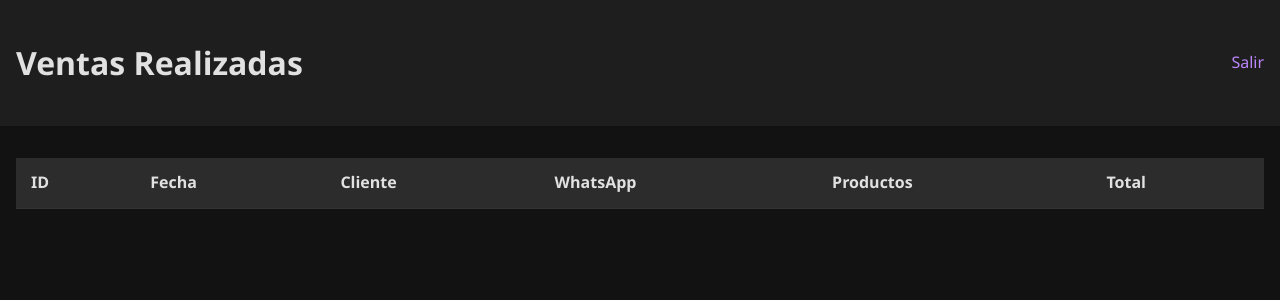
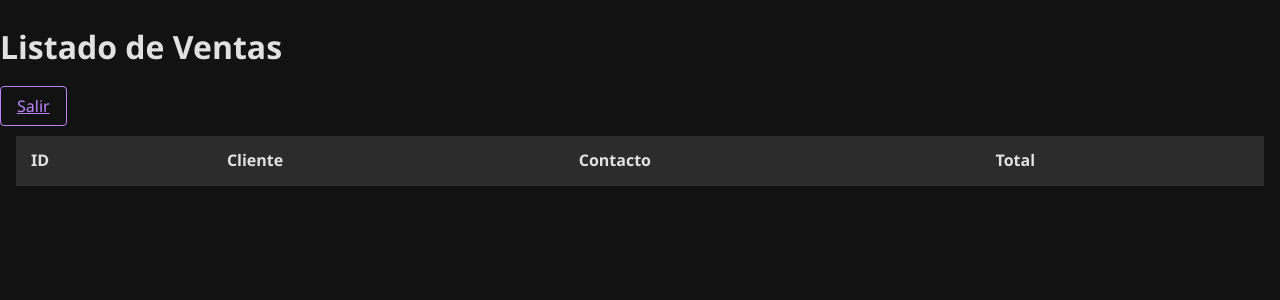
Before and after one commit to julmago/prueba1, a PHP site: page /admin/panel.php in a window 1280 px wide. Shown: the top 300 px of the page. Run offline with PHP 8.4, Linux system fonts and the light colour scheme; the visitor is signed in with stand-in values (Sample User, id 1); lists and menus that the app fills with data are empty.

Commit message:
Add files via upload

```diff
--- a/admin/panel.php
+++ b/admin/panel.php
@@ -6,8 +6,13 @@ if (!isset($_SESSION['admin_logged'])) {
 }
 
 $ventas = array_map('str_getcsv', file('../ventas.csv'));
+// Eliminar encabezados si existen
+if (isset($ventas[0][0]) && $ventas[0][0] === 'ID') {
+    array_shift($ventas);
+}
+
 usort($ventas, function($a, $b) {
-    return strtotime($b[1]) - strtotime($a[1]); // Ordenar por fecha (más nuevas primero)
+    return strtotime($b[1]) - strtotime($a[1]); // Orden descendente
 });
 ?>
 
@@ -21,7 +26,7 @@ usort($ventas, function($a, $b) {
 </head>
 <body class="dark-theme">
     <header>
-        <h1>Ventas Realizadas</h1>
+        <h1>Listado de Ventas</h1>
         <a href="logout.php" class="logout">Salir</a>
     </header>
 
@@ -30,10 +35,8 @@ usort($ventas, function($a, $b) {
             <thead>
                 <tr>
                     <th>ID</th>
-                    <th>Fecha</th>
                     <th>Cliente</th>
-                    <th>WhatsApp</th>
-                    <th>Productos</th>
+                    <th>Contacto</th>
                     <th>Total</th>
                 </tr>
             </thead>
@@ -41,10 +44,8 @@ usort($ventas, function($a, $b) {
                 <?php foreach ($ventas as $venta): ?>
                 <tr onclick="window.location='detalle_pedido.php?id=<?= $venta[0] ?>'">
                     <td><?= substr($venta[0], 0, 8) ?></td>
-                    <td><?= $venta[1] ?></td>
-                    <td><?= $venta[2] ?></td>
-                    <td><a href="https://wa.me/<?= $venta[3] ?>" target="_blank">Contactar</a></td>
-                    <td><?= $venta[4] ?></td>
+                    <td><?= htmlspecialchars($venta[2]) ?></td>
+                    <td><a href="https://wa.me/<?= $venta[3] ?>" target="_blank"><?= $venta[3] ?></a></td>
                     <td>$<?= number_format($venta[5], 2) ?></td>
                 </tr>
                 <?php endforeach; ?>
--- a/admin/styles.css
+++ b/admin/styles.css
@@ -1,3 +1,4 @@
+/* Estilos generales */
 :root {
     --bg-color: #121212;
     --surface: #1e1e1e;
@@ -15,23 +16,7 @@ body.dark-theme {
     line-height: 1.6;
 }
 
-.login-container {
-    max-width: 400px;
-    margin: 5rem auto;
-    padding: 2rem;
-    background: var(--surface);
-    border-radius: 8px;
-    box-shadow: 0 4px 6px rgba(0, 0, 0, 0.1);
-}
-
-header {
-    background: var(--surface);
-    padding: 1rem;
-    display: flex;
-    justify-content: space-between;
-    align-items: center;
-}
-
+/* Panel de ventas */
 .table-container {
     overflow-x: auto;
     padding: 1rem;
@@ -40,7 +25,6 @@ header {
 table {
     width: 100%;
     border-collapse: collapse;
-    margin-top: 1rem;
 }
 
 th, td {
@@ -51,6 +35,8 @@ th, td {
 
 th {
     background-color: #2c2c2c;
+    position: sticky;
+    top: 0;
 }
 
 tr:hover {
@@ -58,16 +44,7 @@ tr:hover {
     cursor: pointer;
 }
 
-a {
-    color: var(--primary);
-    text-decoration: none;
-}
-
-.error {
-    color: #ff5555;
-    margin-bottom: 1rem;
-}
-
+/* Detalle de pedido */
 .detail-container {
     display: flex;
     flex-wrap: wrap;
@@ -75,7 +52,7 @@ a {
     padding: 1rem;
 }
 
-.client-info, .products-info {
+.client-info, .meta-info {
     flex: 1;
     min-width: 300px;
     background: var(--surface);
@@ -83,20 +60,35 @@ a {
     border-radius: 8px;
 }
 
-.total {
-    font-size: 1.2rem;
-    margin-top: 1rem;
+.client-info pre {
+    white-space: pre-wrap;
+    font-family: inherit;
+    background: #2a2a2a;
+    padding: 1rem;
+    border-radius: 4px;
+}
+
+/* Botones */
+.logout, .back {
     color: var(--primary);
+    padding: 8px 16px;
+    border: 1px solid var(--primary);
+    border-radius: 4px;
+    transition: all 0.3s;
+}
+
+.logout:hover, .back:hover {
+    background: var(--primary);
+    color: #000;
 }
 
 /* Responsive */
 @media (max-width: 768px) {
-    .login-container {
-        margin: 2rem 1rem;
-        padding: 1.5rem;
-    }
-
     th, td {
         padding: 8px 10px;
     }
+
+    .detail-container {
+        flex-direction: column;
+    }
 }
```
Also changed, not shown: admin/detalle_pedido.php (+7 -14 lines), enviar-pedido.php (+29 -20 lines).
